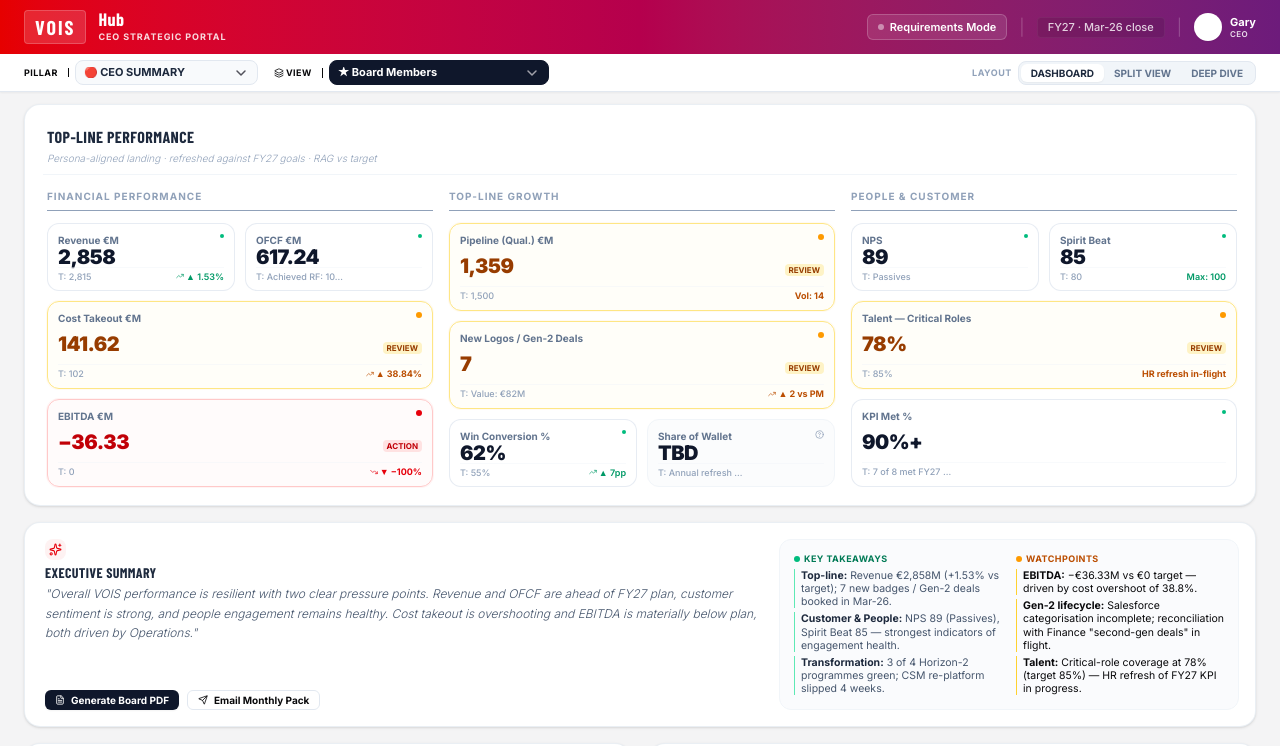
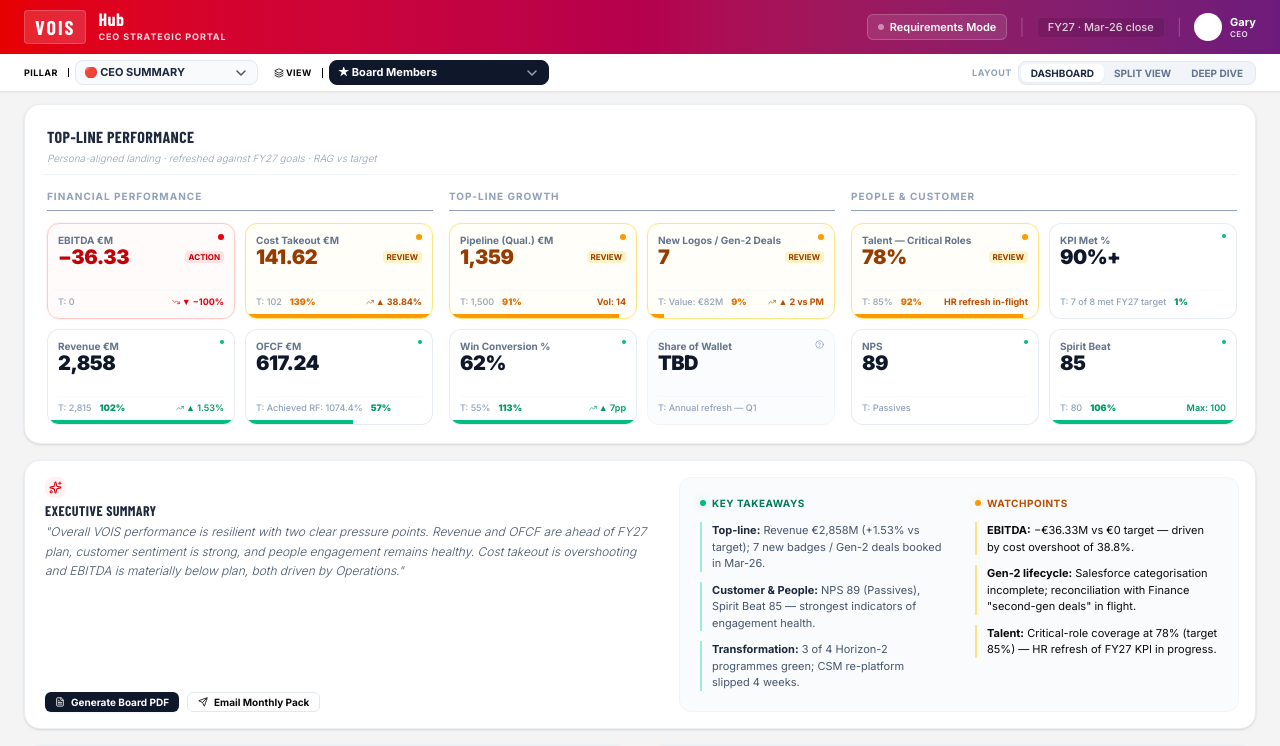
Before and after one commit to vineet-k09/vois_hub, a React (Vite) app in the folder v_hub/: page / in a window 1280 px wide. Shown: the top 746 px of the page. Built offline with nearby package versions, Linux system fonts and the light colour scheme; a web font is replaced by a local one.

Commit message:
till pdf download

```diff
--- a/v_hub/src/App.tsx
+++ b/v_hub/src/App.tsx
@@ -115,7 +115,7 @@ const App: React.FC = () => {
 
             <div className="flex gap-2">
               <button
-                onClick={() => handleActionClick("Generate Board PDF")}
+                onClick={() => window.print()}
                 className="flex items-center gap-1.5 bg-slate-900 text-white px-2.5 py-1 rounded-md text-[10px] font-bold hover:bg-slate-800 transition-colors shadow-xs cursor-pointer leading-none">
                 <FileText size={10} />
                 Generate Board PDF
@@ -129,18 +129,18 @@ const App: React.FC = () => {
             </div>
           </div>
 
-          {/* AI Bullet points Split - High Density */}
-          <div className="w-full lg:w-115 grid grid-cols-1 md:grid-cols-2 gap-3.5 bg-slate-50/70 p-3.5 rounded-xl border border-slate-100 shrink-0">
-            <div className="space-y-1.5">
-              <span className="text-[9px] font-bold text-emerald-700 uppercase tracking-wider flex items-center gap-1 leading-none">
-                <span className="w-1.5 h-1.5 rounded-full bg-emerald-500" />{" "}
+          {/* AI Bullet points Split - Improved Readability */}
+          <div className="w-full lg:w-140 grid grid-cols-1 md:grid-cols-2 gap-8 bg-slate-50/80 p-5 rounded-xl border border-slate-100 shrink-0">
+            <div className="space-y-3.5">
+              <span className="text-[10px] font-bold text-emerald-700 uppercase tracking-wider flex items-center gap-1.5 leading-none">
+                <span className="w-1.5 h-1.5 rounded-full bg-emerald-500 shadow-[0_0_8px_rgba(16,185,129,0.3)]" />{" "}
                 Key Takeaways
               </span>
-              <ul className="space-y-1 list-none pl-0">
+              <ul className="space-y-2.5 list-none pl-0">
                 {aiSummary.takeaways?.map((item: any, i: number) => (
                   <li
                     key={i}
-                    className="text-[10.5px] text-slate-600 leading-tight border-l border-emerald-300 pl-1.5">
+                    className="text-[11px] text-slate-600 leading-normal border-l-2 border-emerald-300/60 pl-2.5">
                     <b className="text-slate-800 font-bold">
                       {item.text.split(":")[0]}:
                     </b>
@@ -150,16 +150,16 @@ const App: React.FC = () => {
               </ul>
             </div>
 
-            <div className="space-y-1.5">
-              <span className="text-[9px] font-bold text-amber-700 uppercase tracking-wider flex items-center gap-1 leading-none">
-                <span className="w-1.5 h-1.5 rounded-full bg-amber-500" />{" "}
+            <div className="space-y-3.5">
+              <span className="text-[10px] font-bold text-amber-700 uppercase tracking-wider flex items-center gap-1.5 leading-none">
+                <span className="w-1.5 h-1.5 rounded-full bg-amber-500 shadow-[0_0_8px_rgba(245,158,11,0.3)]" />{" "}
                 Watchpoints
               </span>
-              <ul className="space-y-1 list-none pl-0">
+              <ul className="space-y-2.5 list-none pl-0">
                 {aiSummary.watchpoints?.map((item: any, i: number) => (
                   <li
                     key={i}
-                    className="text-[10.5px] text-slate-605 leading-tight border-l border-amber-300 pl-1.5">
+                    className="text-[11px] text-slate-605 leading-normal border-l-2 border-amber-300/60 pl-2.5">
                     <b className="text-slate-805 font-bold">
                       {item.text.split(":")[0]}:
                     </b>
--- a/v_hub/src/components/KPIGrid.tsx
+++ b/v_hub/src/components/KPIGrid.tsx
@@ -7,6 +7,14 @@ interface KPIGridProps {
   onDrillDown: (data: any) => void;
   showAnnotations: boolean;
 }
+
+const parseValue = (v: any) => {
+  if (!v || v === 'TBD') return null;
+  // Handle the special minus sign and commas
+  const clean = v.toString().replace(/,/g, '').replace('−', '-');
+  const numeric = parseFloat(clean.replace(/[^0-9.-]/g, ''));
+  return isNaN(numeric) ? null : numeric;
+};
 
 const KPIGrid: React.FC<KPIGridProps> = ({ onDrillDown, showAnnotations }) => {
   const req01 = dashboardData.sections.find(s => s.id === "REQ 01") as any;
@@ -58,22 +66,47 @@ const KPIGrid: React.FC<KPIGridProps> = ({ onDrillDown, showAnnotations }) => {
             </h3>
 
             <div className="grid grid-cols-2 gap-2.5">
-              {cluster.kpis?.map((kpi: any) => {
+              {cluster.kpis
+                ?.slice()
+                .sort((a: any, b: any) => {
+                  const ragOrder: Record<string, number> = { red: 0, amber: 1, green: 2, tbd: 3 };
+
+                  // Importance based on the labels previously used for double span
+                  const importantLabels = ['EBITDA', 'Cost Takeout', 'Pipeline', 'New Logos', 'Talent', 'KPI Met'];
+                  const isImportant = (kpi: any) => importantLabels.some(label => kpi.label.includes(label));
+
+                  // Primary sort: RAG
+                  const ragA = ragOrder[a.rag] ?? 99;
+                  const ragB = ragOrder[b.rag] ?? 99;
+                  if (ragA !== ragB) return ragA - ragB;
+
+                  // Secondary sort: Importance
+                  const impA = isImportant(a) ? 0 : 1;
+                  const impB = isImportant(b) ? 0 : 1;
+                  if (impA !== impB) return impA - impB;
+
+                  return 0;
+                })
+                .map((kpi: any) => {
                   const isRed = kpi.rag === 'red';
                   const isAmber = kpi.rag === 'amber';
                   const isTbd = kpi.rag === 'tbd';
                   const isUrgent = isRed || isAmber;
 
-                // Define column span based on status and importance
-                const isDoubleSpan =
-                  kpi.label.includes('EBITDA') ||
-                  kpi.label.includes('Cost Takeout') ||
-                  kpi.label.includes('Pipeline') ||
-                  kpi.label.includes('New Logos') ||
-                  kpi.label.includes('Talent') ||
-                  kpi.label.includes('KPI Met');
+                  // Importance flag for badges
+                  const importantLabels = ['EBITDA', 'Cost Takeout', 'Pipeline', 'New Logos', 'Talent', 'KPI Met'];
+                  const isImportant = importantLabels.some(label => kpi.label.includes(label));
 
-                const colSpanClass = isDoubleSpan ? 'col-span-2' : 'col-span-1';
+                  // Progress Calculation
+                  const valNum = parseValue(kpi.value);
+                  const targetNum = parseValue(kpi.target);
+                  let progress: number | null = null;
+
+                  if (valNum !== null && targetNum !== null && targetNum !== 0) {
+                    progress = (valNum / targetNum) * 100;
+                  } else if (valNum !== null && kpi.value.toString().includes('%') && !kpi.target) {
+                    progress = valNum;
+                  }
 
                   // Determine background and borders
                   let cardClass = '';
@@ -93,16 +126,18 @@ const KPIGrid: React.FC<KPIGridProps> = ({ onDrillDown, showAnnotations }) => {
                   // Trend text color
                   const trendClass = isRed ? 'text-red-600 font-bold' : isAmber ? 'text-amber-700 font-bold' : 'text-emerald-600 font-semibold';
 
+                  // Progress bar/text color
+                  const ragColorClass = isRed ? 'bg-red-500' : isAmber ? 'bg-amber-500' : 'bg-emerald-500';
+                  const ragTextClass = isRed ? 'text-red-600' : isAmber ? 'text-amber-600' : 'text-emerald-600';
+
                   return (
                     <div
                       key={kpi.label}
                       onClick={() => handleKPIClick(kpi, cluster.name)}
-										className={`group p-2.5 rounded-xl border flex flex-col justify-between transition-all duration-200 cursor-pointer ${colSpanClass} ${cardClass} ${
-											isDoubleSpan ? "h-22" : "h-17"
-										}`}>
+                      className={`group p-2.5 pb-3 rounded-xl border flex flex-col justify-between transition-all duration-200 cursor-pointer col-span-1 h-24 ${cardClass} relative overflow-hidden`}>
                       {/* Top row */}
                       <div className="flex justify-between items-start gap-1">
-											<span className="text-[10px] font-bold text-slate-500 group-hover:text-slate-800 leading-tight truncate">
+                        <span className="text-[10px] font-bold text-slate-500 group-hover:text-slate-800 leading-tight">
                           {kpi.label}
                         </span>
 
@@ -123,17 +158,13 @@ const KPIGrid: React.FC<KPIGridProps> = ({ onDrillDown, showAnnotations }) => {
                         </span>
                       </div>
 
-										{/* Middle: Main value + Action Required banner if watchpoint */}
-										<div className="flex items-baseline justify-between">
-											<div
-												// font-barlow
-												className={`
-                        text-xl font-black tracking-tight leading-none ${valColor}`}>
+                      {/* Middle: Main value + Badge */}
+                      <div className="flex items-center justify-between">
+                        <div className={`text-xl font-black tracking-tight leading-none ${valColor}`}>
                           {kpi.value}
                         </div>
 
-											{/* Display a micro-badge for red/amber indicating review needed */}
-											{isUrgent && isDoubleSpan && (
+                        {isUrgent && isImportant && (
                           <span
                             className={`text-[8px] font-bold px-1 py-0.5 rounded uppercase leading-none ${
                               isRed
@@ -145,11 +176,20 @@ const KPIGrid: React.FC<KPIGridProps> = ({ onDrillDown, showAnnotations }) => {
                         )}
                       </div>
 
-										{/* Bottom row: trend & target */}
-										<div className="flex items-center justify-between border-t border-slate-100/50 pt-1 text-[9px] text-slate-400 leading-none">
-											<span className="font-medium truncate max-w-22.5">
+                      {/* Bottom Section: Progress + Meta info */}
+                      <div className="mt-auto">
+                        {/* Metadata Row: trend & target + percentage */}
+                        <div className="flex items-center justify-between border-t border-slate-100/50 pt-1.5 text-[9px] text-slate-400 leading-none">
+                          <div className="flex items-center gap-2">
+                            <span className="font-medium">
                               {kpi.target ? `T: ${kpi.target}` : kpi.month}
                             </span>
+                            {progress !== null && (
+                              <span className={`font-black ${ragTextClass}`}>
+                                {Math.round(progress)}%
+                              </span>
+                            )}
+                          </div>
                           {kpi.trend && (
                             <span
                               className={`flex items-center gap-0.5 leading-none ${trendClass}`}>
@@ -162,6 +202,17 @@ const KPIGrid: React.FC<KPIGridProps> = ({ onDrillDown, showAnnotations }) => {
                             </span>
                           )}
                         </div>
+                      </div>
+
+                      {/* Progress Bar at absolute bottom */}
+                      {progress !== null && (
+                        <div className="absolute bottom-0 left-0 right-0 h-1 bg-slate-150/50">
+                          <div
+                            className={`${ragColorClass} h-full transition-all duration-700`}
+                            style={{ width: `${Math.min(Math.max(progress, 0), 100)}%` }}
+                          />
+                        </div>
+                      )}
                     </div>
                   );
                 })}
```
Lines whose indentation alone changed are shown as unchanged.
